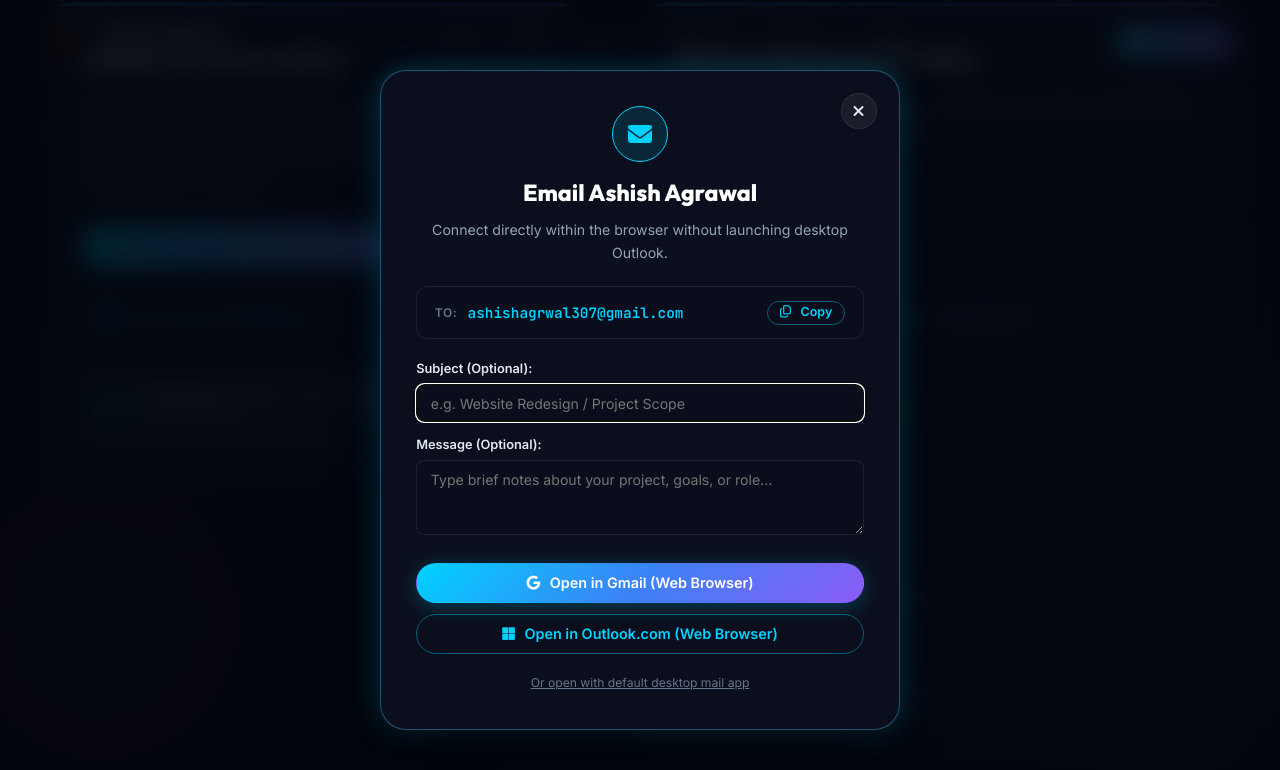
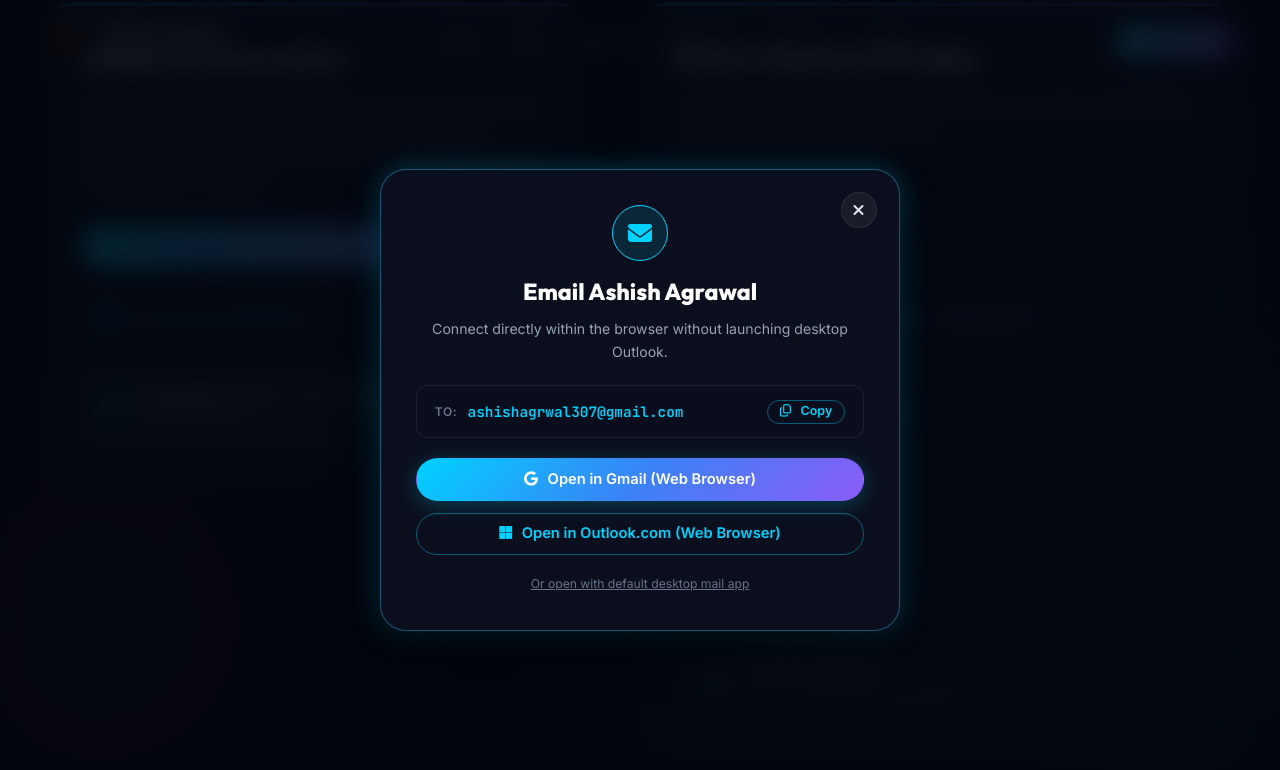
Before and after one commit to ashishagrwal759-a11y/Ashish, a website: page index.html in a window 1280 px wide. Both pictures are taken after a click on the link "Click to open email directly on the platform". Shown: the part 9240-10010 px from the top of the page. Drawn offline with Linux system fonts and the light colour scheme.

Commit message:
Refine portfolio page and scripts

```diff
--- a/index.html
+++ b/index.html
@@ -1370,7 +1370,7 @@
       </div>
 
       <!-- Recipient Display Card -->
-      <div style="background: rgba(11, 15, 29, 0.75); border: 1px solid var(--border-light); border-radius: var(--radius-md); padding: 0.85rem 1.1rem; margin-bottom: 1.2rem; display: flex; align-items: center; justify-content: space-between; gap: 0.8rem; flex-wrap: wrap;">
+      <div style="background: rgba(11, 15, 29, 0.75); border: 1px solid var(--border-light); border-radius: var(--radius-md); padding: 0.85rem 1.1rem; margin-bottom: 1.25rem; display: flex; align-items: center; justify-content: space-between; gap: 0.8rem; flex-wrap: wrap;">
         <div style="display: flex; align-items: center; gap: 0.65rem;">
           <span style="font-size: 0.75rem; text-transform: uppercase; letter-spacing: 0.05em; color: var(--text-muted); font-weight: 600;">To:</span>
           <span style="font-family: var(--font-mono); font-size: 0.9rem; color: var(--accent-cyan); font-weight: 600;">ashishagrwal307@gmail.com</span>
@@ -1380,28 +1380,12 @@
         </button>
       </div>
 
-      <!-- Optional Subject & Body for Webmail -->
-      <div style="display: flex; flex-direction: column; gap: 0.75rem; margin-bottom: 1.25rem;">
-        <div>
-          <label for="email-modal-subject" style="display: block; font-size: 0.8rem; font-weight: 600; color: var(--text-light); margin-bottom: 0.3rem;">
-            Subject (Optional):
-          </label>
-          <input type="text" id="email-modal-subject" class="form-control" placeholder="e.g. Website Redesign / Project Scope" style="padding: 0.6rem 0.85rem; font-size: 0.88rem; width: 100%; border-radius: var(--radius-sm); background: rgba(11,15,29,0.85); border: 1px solid var(--border-light); color: #fff;" />
-        </div>
-        <div>
-          <label for="email-modal-body" style="display: block; font-size: 0.8rem; font-weight: 600; color: var(--text-light); margin-bottom: 0.3rem;">
-            Message (Optional):
-          </label>
-          <textarea id="email-modal-body" class="form-control" placeholder="Type brief notes about your project, goals, or role..." style="padding: 0.6rem 0.85rem; font-size: 0.88rem; width: 100%; min-height: 75px; border-radius: var(--radius-sm); background: rgba(11,15,29,0.85); border: 1px solid var(--border-light); color: #fff; resize: vertical;"></textarea>
-        </div>
-      </div>
-
       <!-- Direct Webmail Actions -->
-      <div style="display: flex; flex-direction: column; gap: 0.65rem;">
-        <button type="button" class="btn btn-primary" onclick="launchWebmail('gmail');" style="width: 100%; justify-content: center; font-size: 0.9rem; padding: 0.75rem 1rem;">
+      <div style="display: flex; flex-direction: column; gap: 0.75rem;">
+        <button type="button" class="btn btn-primary" onclick="launchWebmail('gmail');" style="width: 100%; justify-content: center; font-size: 0.92rem; padding: 0.8rem 1.1rem;">
           <i class="fa-brands fa-google"></i> Open in Gmail (Web Browser)
         </button>
-        <button type="button" class="btn btn-outline-cyan" onclick="launchWebmail('outlook');" style="width: 100%; justify-content: center; font-size: 0.9rem; padding: 0.75rem 1rem;">
+        <button type="button" class="btn btn-outline-cyan" onclick="launchWebmail('outlook');" style="width: 100%; justify-content: center; font-size: 0.92rem; padding: 0.8rem 1.1rem;">
           <i class="fa-brands fa-microsoft"></i> Open in Outlook.com (Web Browser)
         </button>
       </div>
--- a/js/main.js
+++ b/js/main.js
@@ -315,21 +315,16 @@ document.addEventListener('DOMContentLoaded', function () {
 
   // --- 9. In-Platform Direct Email Modal Logic ---
   const emailModal = document.getElementById('email-modal');
-  const emailModalSubject = document.getElementById('email-modal-subject');
-  const emailModalBody = document.getElementById('email-modal-body');
+  let currentPrefillSubject = '';
+  let currentPrefillBody = '';
 
   window.openEmailModal = function (e, prefillSubject = '', prefillBody = '') {
     if (e && e.preventDefault) e.preventDefault();
+    currentPrefillSubject = prefillSubject;
+    currentPrefillBody = prefillBody;
     if (emailModal) {
-      if (emailModalSubject) emailModalSubject.value = prefillSubject;
-      if (emailModalBody) emailModalBody.value = prefillBody;
       emailModal.classList.add('active');
       document.body.style.overflow = 'hidden';
-      setTimeout(() => {
-        if (emailModalSubject && !prefillSubject) {
-          emailModalSubject.focus();
-        }
-      }, 150);
     }
   };
 
@@ -342,8 +337,8 @@ document.addEventListener('DOMContentLoaded', function () {
 
   window.launchWebmail = function (provider) {
     const email = (window.PORTFOLIO_CONFIG && window.PORTFOLIO_CONFIG.personal && window.PORTFOLIO_CONFIG.personal.email) || 'ashishagrwal307@gmail.com';
-    const subject = emailModalSubject ? emailModalSubject.value.trim() : '';
-    const body = emailModalBody ? emailModalBody.value.trim() : '';
+    const subject = currentPrefillSubject ? currentPrefillSubject.trim() : '';
+    const body = currentPrefillBody ? currentPrefillBody.trim() : '';
 
     let url = '';
     if (provider === 'gmail') {
@@ -366,13 +361,11 @@ document.addEventListener('DOMContentLoaded', function () {
   window.launchDesktopMail = function (e) {
     if (e && e.preventDefault) e.preventDefault();
     const email = (window.PORTFOLIO_CONFIG && window.PORTFOLIO_CONFIG.personal && window.PORTFOLIO_CONFIG.personal.email) || 'ashishagrwal307@gmail.com';
-    const subject = emailModalSubject ? emailModalSubject.value.trim() : '';
-    const body = emailModalBody ? emailModalBody.value.trim() : '';
     let mailto = `mailto:${email}`;
-    const params = [];
-    if (subject) params.push(`subject=${encodeURIComponent(subject)}`);
-    if (body) params.push(`body=${encodeURIComponent(body)}`);
-    if (params.length > 0) mailto += `?${params.join('&')}`;
+    if (currentPrefillSubject) {
+      mailto += `?subject=${encodeURIComponent(currentPrefillSubject)}`;
+      if (currentPrefillBody) mailto += `&body=${encodeURIComponent(currentPrefillBody)}`;
+    }
     window.location.href = mailto;
     closeEmailModal();
   };
```
